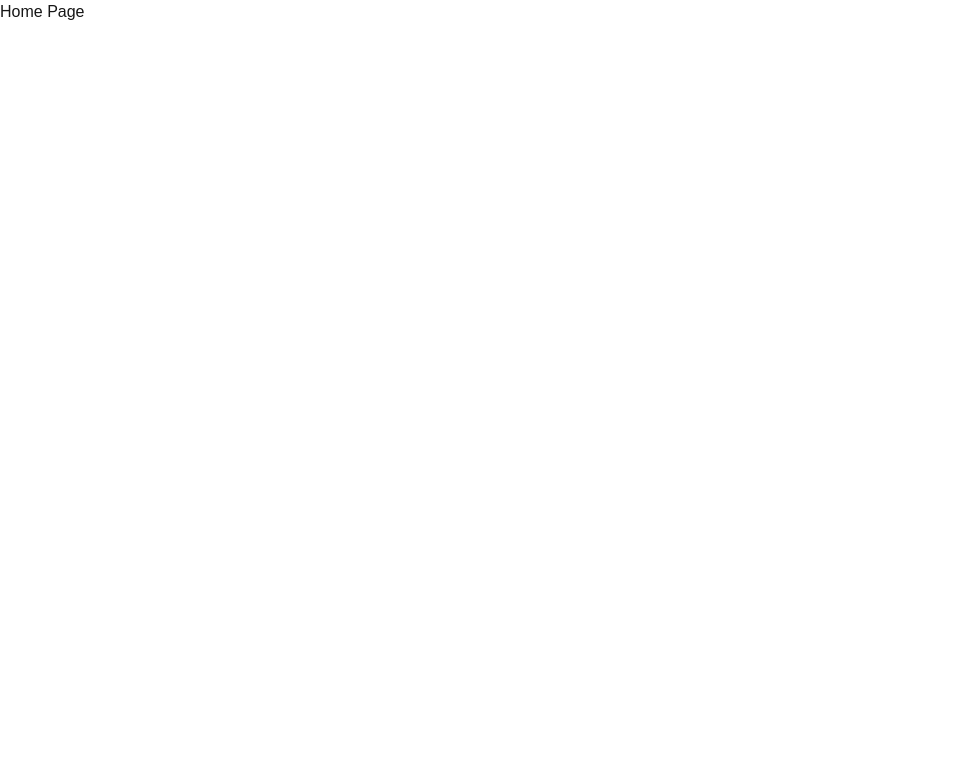
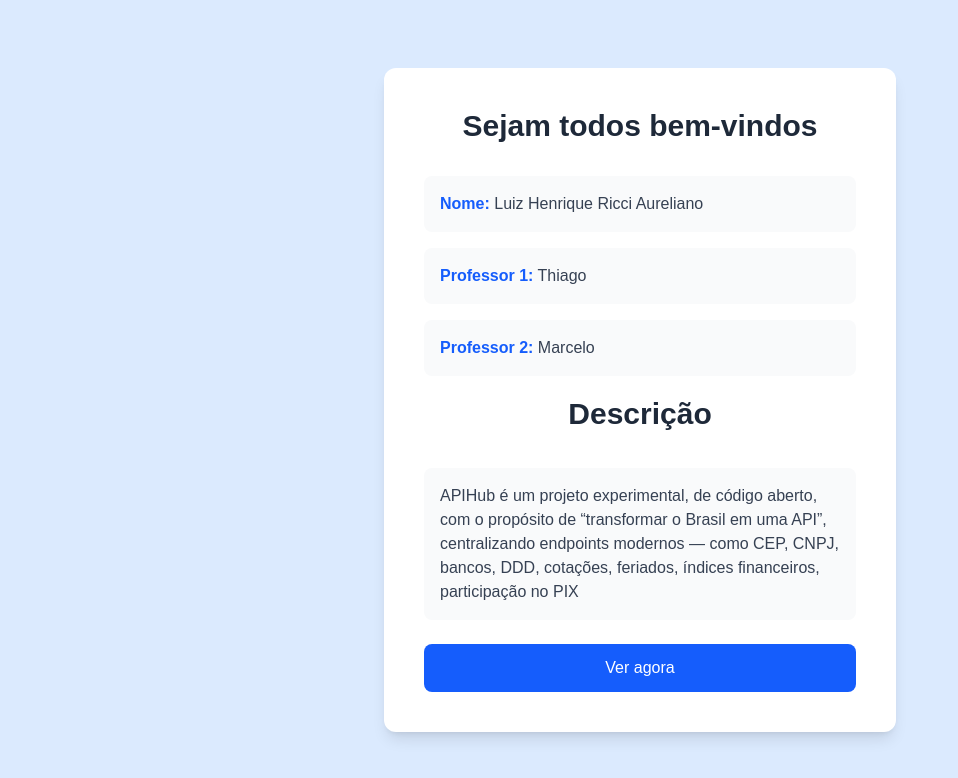
Before and after one commit to Luizricci/Projeto-API-Semestre, a Next.js app: page /home in a window 1280 px wide. Shown: the top 778 px of the page, without its empty margins (0-958 px from the left). Built offline with nearby package versions, Linux system fonts and the light colour scheme.

Commit message:
Feat: create description page

```diff
--- /dev/null
+++ b/src/app/descricao/page.jsx
@@ -0,0 +1,15 @@
+import Link from "next/link";
+import styles from "./page.module.css";
+
+export default function descricao() {
+    return (
+        <div className={styles.descricaoContainer}>
+            <Link href="https://brasilapi.com.br/docs" className="mt-6 w-2/7 bg-blue-600 text-white py-3 rounded-lg hover:bg-blue-700 transition-colors block text-center">
+                Ver a documentação da API
+            </Link>
+            <Link href="/home" className="mt-6 w-2/7 bg-gray-600 text-white py-3 rounded-lg hover:bg-gray-700 transition-colors block text-center">
+                Voltar
+            </Link>
+        </div>
+    )
+}
--- a/src/app/home/page.jsx
+++ b/src/app/home/page.jsx
@@ -1,6 +1,38 @@
+import Link from "next/link"
 
 export default function home() {
     return (
-        <h1>Home Page</h1>
+        <div className="bg-blue-100 min-h-screen flex items-center justify-center p-4">
+            <div className="bg-white p-10 rounded-xl shadow-lg text-center max-w-lg w-full">
+                <div className="mb-8">
+                    <h1 className="text-3xl font-bold text-gray-800 mb-4">Sejam todos bem-vindos</h1>
+                </div>
+
+                <div className="space-y-4 text-start">
+                    <div className="p-4 bg-gray-50 rounded-lg">
+                        <p><strong className="text-blue-600">Nome:</strong> <span className="text-gray-700">Luiz Henrique Ricci Aureliano</span></p>
+                    </div>
+                    <div className="p-4 bg-gray-50 rounded-lg">
+                        <p><strong className="text-blue-600">Professor 1:</strong> <span className="text-gray-700">Thiago</span></p>
+                    </div>
+                    <div className="p-4 bg-gray-50 rounded-lg">
+                        <p><strong className="text-blue-600">Professor 2:</strong> <span className="text-gray-700">Marcelo</span></p>
+                    </div>
+                    <div className="mb-5 mt-5 flex align-center justify-center ">
+                        <h2 className="text-3xl font-bold text-gray-800 mb-4">Descrição</h2>
+                    </div>
+                    <div className="p-4 bg-gray-50 rounded-lg">
+                        <p className="text-gray-700">
+                            APIHub é um projeto experimental, de código aberto, com o propósito de “transformar o Brasil em uma API”, centralizando endpoints modernos — como CEP, CNPJ, bancos, DDD, cotações, feriados, índices financeiros, participação no PIX
+                        </p>
+                    </div>
+                    <div>
+                        <Link href="/descricao" className="mt-6 w-full bg-blue-600 text-white py-3 rounded-lg hover:bg-blue-700 transition-colors block text-center">
+                            Ver agora
+                        </Link>
+                    </div>
+                </div>
+            </div>
+        </div>
     )
 }
```
Also changed, not shown: src/app/descricao/page.module.css (added).
